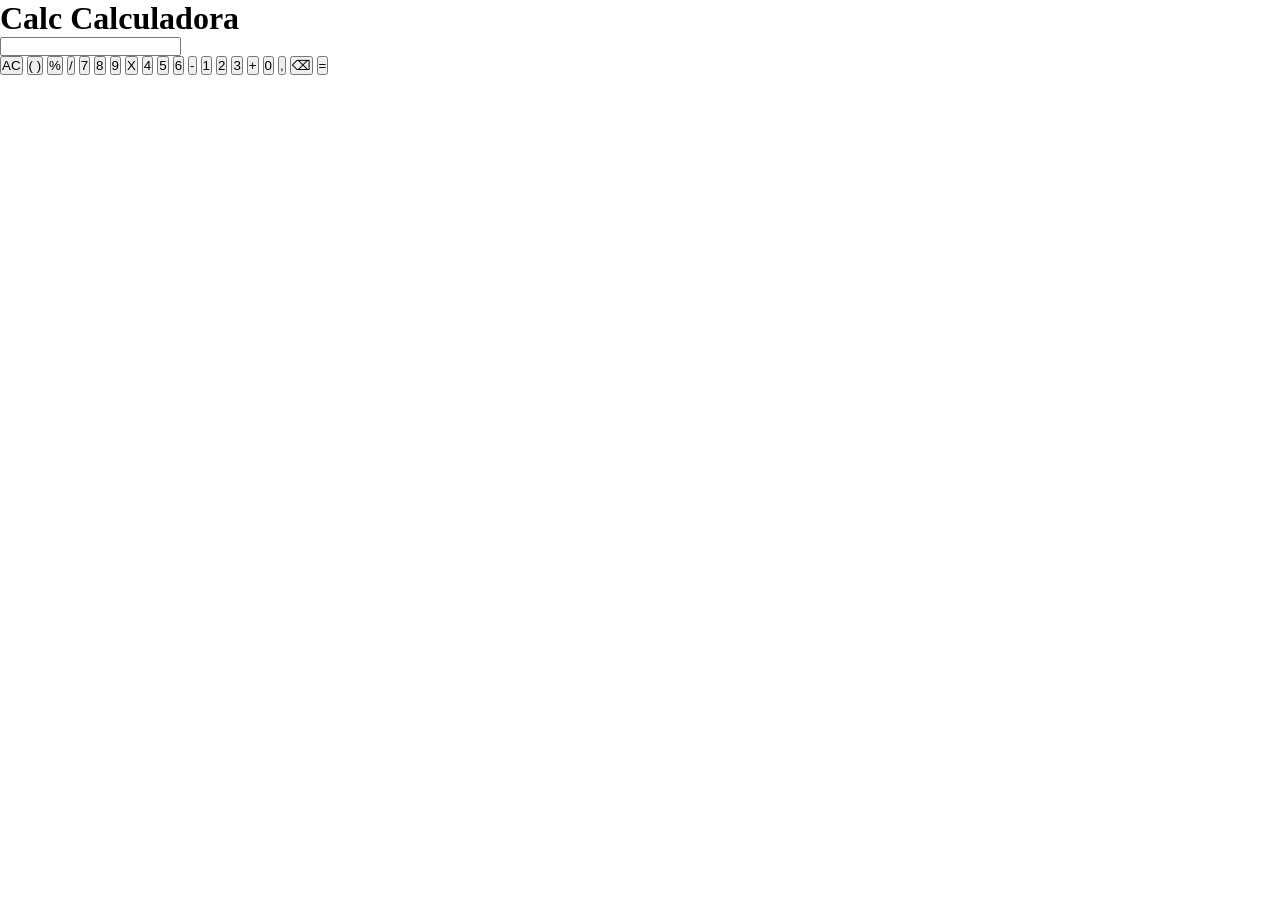
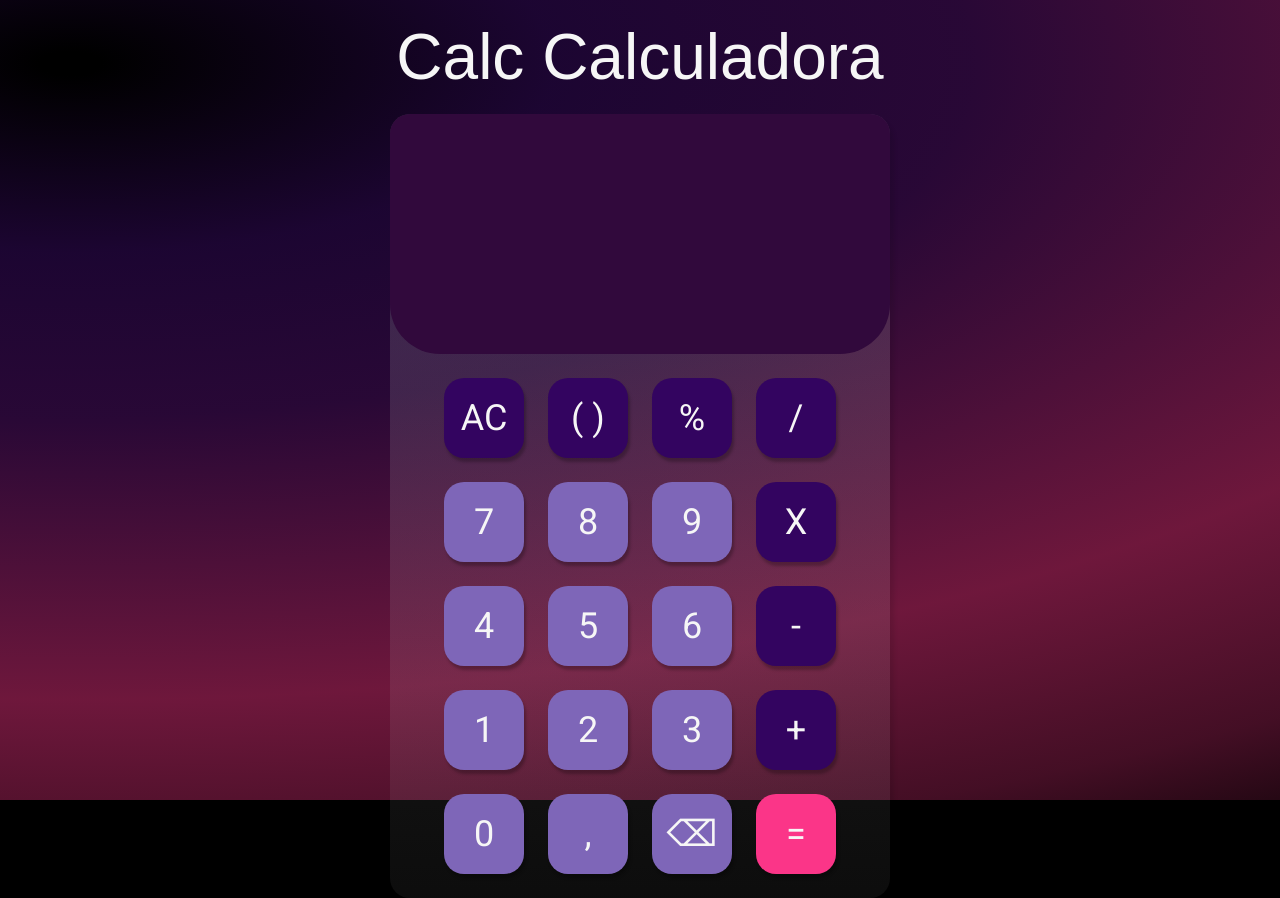
Before and after one commit to mariapgomes/calculadora, a plain HTML site: page index.html in a window 1280 px wide. Before the commit the page ends 800 px from the top, so only its background shows below. Drawn offline with Linux system fonts and the light colour scheme; a web font is replaced by a local one.

Commit message:
Cria os estilos CSS

```diff
--- a/css/reset.css
+++ b/css/reset.css
@@ -2,4 +2,10 @@
   padding: 0;
   margin: 0;
   box-sizing: border-box;
+  /* height: 100vh; */
+  border: none;
 }
+
+h1 {
+  font-weight: 400;
+}
--- a/css/style.css
+++ b/css/style.css
@@ -0,0 +1,69 @@
+body {
+  background: black;
+}
+
+.background {
+  background: radial-gradient(191.10% 119.83% at 5.49% 7.96%, rgba(0, 0, 0, 0.23) 1.26%, rgba(122, 23, 215, 0.23) 19.73%, rgba(149, 29, 199, 0.27) 36.83%, rgba(251, 53, 136, 0.44) 66.38%, rgba(251, 53, 136, 0.27) 84.15%, rgba(0, 0, 0, 0.31) 100%);
+  height: 100vh;
+}
+
+h1 {
+  color: #F6F6F6;
+  text-align: center;
+  padding: 20px 0;
+  font-size: 64px;
+  font-family: 'Oregano', sans-serif;
+  text-shadow: 3px 6px 6px 0px rgba(49, 9, 60, 0.30);
+}
+
+#calculadora {
+  max-width: 31.25rem;
+  height: 49rem;
+  border-radius: 1.25rem;
+  background: linear-gradient(180deg, rgba(217, 217, 217, 0.15) 26.91%, rgba(217, 217, 217, 0.06) 100%);
+  box-shadow: 4px 6px 4px 0px rgba(0, 0, 0, 0.10);
+  margin: 0 auto;
+}
+
+.visor input {
+  width: 100%;
+  height: 15rem;
+  border-radius: 1.25rem 1.25rem 3.125rem 3.125rem;
+  background: #31093C;
+}
+
+form {
+  display: grid;
+  grid-template-columns: repeat(4, min-content);
+  gap: 1.5rem;
+  width: min-content;
+  margin: 1.5rem auto;
+}
+
+.botoes input {
+  width: 5rem;
+  height: 5rem;
+  border-radius: 1.25rem;
+  background: #330460;
+  box-shadow: 2px 4px 3px 0px rgba(0, 0, 0, 0.25);
+  font-family:'Roboto', sans-serif;
+  font-size: 36px;
+  color: #F6F6F6;
+  transition: .3s;
+}
+
+.botoes input:hover {
+  box-shadow: 4px 5px 4px 0px rgba(0, 0, 0, 0.25);
+}
+
+.botoes input:active {
+  box-shadow: none;
+}
+
+.btn-numerico {
+  background-color: #7E66B8 !important;
+}
+
+.btn-igual {
+  background-color: #FB3588 !important;
+}
--- a/index.html
+++ b/index.html
@@ -4,16 +4,21 @@
   <meta charset="UTF-8">
   <meta name="viewport" content="width=device-width, initial-scale=1.0">
   <title>Calc Calculadora</title>
+  <link rel="preconnect" href="https://fonts.googleapis.com">
+  <link rel="preconnect" href="https://fonts.gstatic.com" crossorigin>
+  <link href="https://fonts.googleapis.com/css2?family=Oregano&family=Roboto&display=swap" rel="stylesheet">
   <link rel="stylesheet" href="./css/reset.css">
   <link rel="stylesheet" href="./css/style.css">
 
+
 </head>
 <body>
+  <div class="background">
     <header>
       <h1>Calc Calculadora</h1>
     </header>
     <main>
-    <section>
+      <section id="calculadora">
         <div class="visor">
           <input type="tel" value="">
         </div>
@@ -25,30 +30,31 @@
             <input type="button" value="%">
             <input type="button" value="/">
 
-          <input type="button" value="7">
-          <input type="button" value="8">
-          <input type="button" value="9">
+            <input type="button" value="7" class="btn-numerico">
+            <input type="button" value="8" class="btn-numerico">
+            <input type="button" value="9" class="btn-numerico">
             <input type="button" value="X">
 
-          <input type="button" value="4">
-          <input type="button" value="5">
-          <input type="button" value="6">
+            <input type="button" value="4" class="btn-numerico">
+            <input type="button" value="5" class="btn-numerico">
+            <input type="button" value="6" class="btn-numerico">
             <input type="button" value="-">
 
-          <input type="button" value="1">
-          <input type="button" value="2">
-          <input type="button" value="3">
+            <input type="button" value="1" class="btn-numerico">
+            <input type="button" value="2" class="btn-numerico">
+            <input type="button" value="3" class="btn-numerico">
             <input type="button" value="+">
 
-          <input type="button" value="0">
-          <input type="button" value=",">
-          <input type="button" value="⌫">
-          <input type="button" value="=">
+            <input type="button" value="0" class="btn-numerico">
+            <input type="button" value="," class="btn-numerico">
+            <input type="button" value="⌫" class="btn-numerico">
+            <input type="button" value="=" class="btn-igual">
 
           </form>
         </div>
       </section>
     </main>
+  </div>
   <script src="./js/main.js"></script>
 </body>
 </html>
```
Lines whose indentation alone changed are shown as unchanged.
